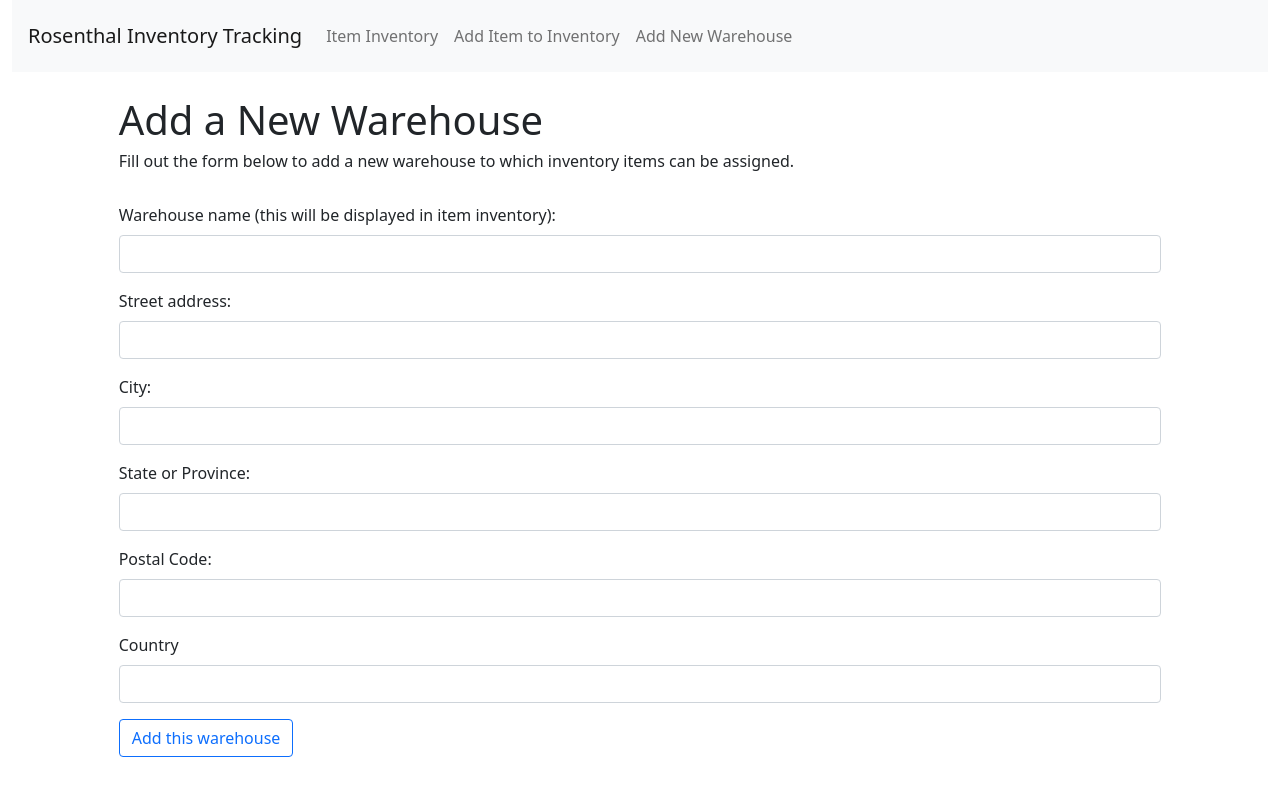
After one commit to ruth5/inventory-tracking-app, a Flask app: page /new-warehouse-form in a window 1280 px wide. The commit adds this page. Run offline with Flask 2, Linux system fonts and the light colour scheme.

Commit message:
new warehouse can be added from web app

```diff
--- a/model.py
+++ b/model.py
@@ -44,7 +44,7 @@ class Warehouse(db.Model):
     warehouse_name = db.Column(db.String)
     street_address = db.Column(db.String)
     city = db.Column(db.String)
-    state_or_province = db.Column(db.String(2))
+    state_or_province = db.Column(db.String)
     postal_code = db.Column(db.String)
     country = db.Column(db.String)
 
--- a/server.py
+++ b/server.py
@@ -43,7 +43,7 @@ def edit_item(item_id):
     item.serial_number = serial_number
     item.warehouse_id = int(warehouse_id)
     db.session.commit()
-    return { "success": True, "status": "Item data has been updated"}
+    return { "success": True, "status": f"Item data for this {item.product.product_name} item has been updated"}
 
 
 
@@ -69,9 +69,25 @@ def show_edit_item_form():
     item_id = request.args.get('item-id')
     return render_template('edit-item-form.html', item=crud.get_item_by_id(item_id), warehouses = crud.get_warehouses())
 
+@app.route('/new-warehouse-form', methods = ['GET'])
+def show_new_warehouse_form():
+    """Display a form where users can generate new warehouses."""
 
+    return render_template('new-warehouse-form.html')
 
+@app.route('/warehouses', methods = ['POST'])
+def create_warehouse():
+    """Add a new warehouse to database based on the output of the new warehouse form."""
 
+    warehouse_name = request.json.get("warehouseName")
+    street_address = request.json.get("streetAddress")
+    city = request.json.get("city")
+    state_or_province = request.json.get("state")
+    postal_code = request.json.get("postal-code")
+    country = request.json.get("country")
+    crud.create_warehouse(warehouse_name, street_address, city, state_or_province, postal_code, country)
+
+    return { "success": True, "status": f"New warehouse {warehouse_name} has been created."}
 
 
 if __name__ == "__main__":
--- a/static/js/editForm.js
+++ b/static/js/editForm.js
@@ -2,7 +2,6 @@
 'use strict';
 
 const button = document.getElementsByClassName("edit-button")[0]
-console.log(button)
 button.addEventListener('click',
     () => {
         const formInputs = {
--- /dev/null
+++ b/static/js/newWarehouseForm.js
@@ -0,0 +1,30 @@
+// Submit a put request for the completion of the edit form
+'use strict';
+
+const button = document.getElementsByClassName("add-warehouse")[0]
+
+button.addEventListener('click',
+    () => {
+        const formInputs = {
+            warehouseName: document.querySelector('#warehouse-name').value,
+            streetAddress: document.querySelector('#street-address').value,
+            city: document.querySelector('#city').value,
+            state: document.querySelector('#state').value,
+            postalCode: document.querySelector('#postal-code').value,
+            country: document.querySelector('#country').value,
+        };
+
+        fetch('/warehouses', {
+            method: "POST",
+            body: JSON.stringify(formInputs),
+            headers: {
+                "Content-Type": "application/json",
+            },
+        }).then(response => response.json())
+            .then(responseJson => {
+                alert(responseJson.status);
+                window.location.href = `/items`;
+            });
+
+    }
+);
--- a/templates/base.html
+++ b/templates/base.html
@@ -30,6 +30,9 @@
                     <li class="nav-item">
                         <a class="nav-link" href="/new-item-form">Add Item to Inventory</a>
                     </li>
+                    <li class="nav-item">
+                        <a class="nav-link" href="/new-warehouse-form">Add New Warehouse</a>
+                    </li>
                 </ul>
             </div>
         </nav>
--- a/templates/items.html
+++ b/templates/items.html
@@ -33,9 +33,10 @@
                     <td>
                         <a class="btn btn-outline-primary form-control" href="/new-item-form" role="button">Add a new
                             item to inventory</a>
-
                     </td>
-                    <td></td>
+                    <td>
+                        <a class="btn btn-outline-primary form-control" href="/new-warehouse-form" role="button">Add new warehouse</a>
+                    </td>
                     <td></td>
 
 
--- a/templates/new-item-form.html
+++ b/templates/new-item-form.html
@@ -1,5 +1,5 @@
 {% extends 'base.html' %}
-{% block title %}Inventory Items{% endblock %}
+{% block title %}New Item Form{% endblock %}
 {% block head %}
 
 
--- /dev/null
+++ b/templates/new-warehouse-form.html
@@ -0,0 +1,38 @@
+{% extends 'base.html' %}
+{% block title %}New Warehouse Form{% endblock %}
+{% block head %}
+
+
+{% endblock %}
+
+{% block body %}
+<div class="row mt-4 mb-4">
+    <div class="col-10 mx-auto">
+        <h1>Add a New Warehouse</h1>
+        <h6>Fill out the form below to add a new warehouse to which inventory items can be assigned.</h6>
+    </div>
+</div>
+
+<div class="row">
+    <div class="col-10 mx-auto">
+        <form>
+            <label for="warehouse-name" class="form-label">Warehouse name (this will be displayed in item inventory):</label>
+            <input type="text" class="form-control mb-3" name="warehouse-name" id="warehouse-name">
+            <label for="street-address" class="form-label">Street address: </label>
+            <input type="text" class="form-control mb-3" name="street-address" id="street-address">
+            <label for="city" class="form-label">City: </label>
+            <input type="text" class="form-control mb-3" name="city" id="city">
+            <label for="state" class="form-label">State or Province: </label>
+            <input type="text" class="form-control mb-3" name="state" id="state">
+            <label for="postal-code" class="form-label">Postal Code:</label>
+            <input type="text" class="form-control mb-3" name="postal-code" id="postal-code">
+            <label for="country" class="form-label">Country</label>
+            <input type="text" class="form-control mb-3" name="country" id="country">
+            <button type="button" class="btn btn-outline-primary add-warehouse">Add this warehouse</button>
+        </form>
+    </div>
+</div>
+<script src='/static/js/newWarehouseForm.js'></script>
+
+
+{% endblock %}
```
